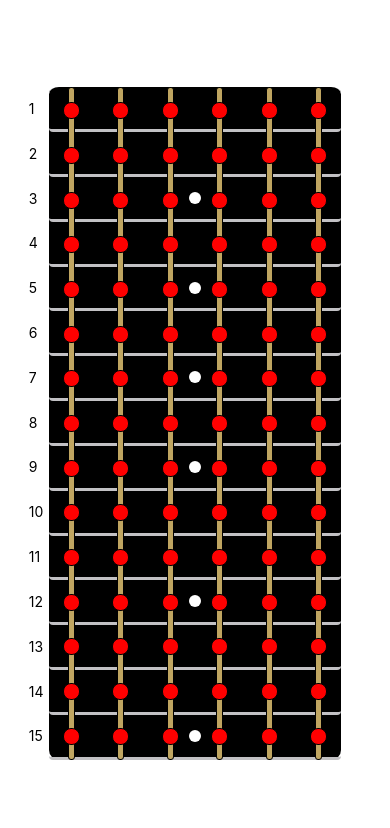
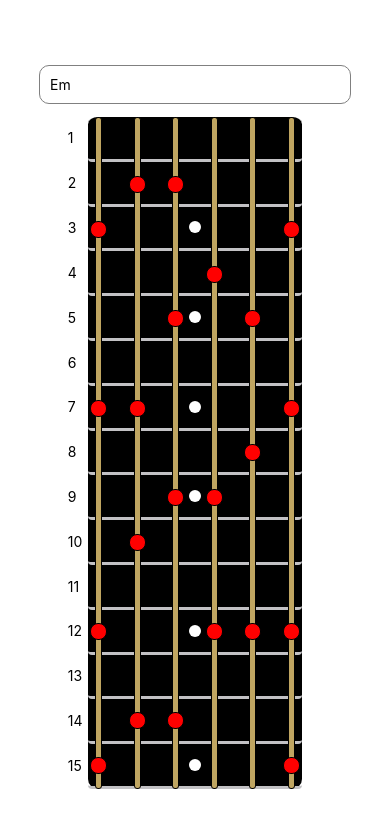
Before and after one commit to jacehalvorson/melody_spark, a React Native app: screen / in a window 390 px wide. Shown: the top 828 px of the page. Built offline with nearby package versions, Linux system fonts and the light colour scheme.

Commit message:
Screen update with chord change

```diff
--- a/App.js
+++ b/App.js
@@ -4,19 +4,22 @@ import { StyleSheet, Text, TextInput, View } from 'react-native';
 import Guitar from './src/components/guitar';
 import { GuitarString } from './src/music';
 import Note from './src/note';
+import NoteMap from './src/noteMap';
 import { getChordNotesFromString } from './src/getChordNotesFromString';
 
 export default function App() {
   const [ chord, setChord ] = React.useState( 'Em' );
+  let highlightedNotes = new NoteMap( );
+  highlightedNotes.update( getChordNotesFromString( chord ) );
 
   return (
     <View style={styles.container}>
-      {/* <TextInput
+      <TextInput
         style={styles.input}
         placeholder='Em'
-        maxLength={2}
-        onChangeText={ ( value ) => setChord( value ) } /> */}
-      <Guitar />
+        maxLength={5}
+        onChangeText={ ( value ) => { setChord( value ); highlightedNotes.reset( ) } } />
+      <Guitar notesDisplayed={highlightedNotes.getNoteMap( )} />
     </View>
   );
 }
@@ -31,9 +34,10 @@ const styles = StyleSheet.create({
 
   input: {
     borderColor: "gray",
-    width: "100%",
+    width: "80%",
     borderWidth: 1,
     borderRadius: 10,
     padding: 10,
+    margin: 10,
   },
 });
--- a/src/components/guitar.tsx
+++ b/src/components/guitar.tsx
@@ -7,7 +7,7 @@ const styles = StyleSheet.create({
       alignItems: 'center',
       justifyContent: 'flex-start',
 
-      width: '75%',
+      width: '55%',
       height: '80%',
       backgroundColor: '#000000',
 
@@ -69,7 +69,7 @@ const styles = StyleSheet.create({
       flexDirection: 'row',
       alignItems: 'center',
       justifyContent: 'space-between',
-      width: '87%',
+      width: '93%',
       height: '100%',
    },
 
@@ -84,15 +84,19 @@ const styles = StyleSheet.create({
    },
 });
 
-function String( ) {
+function String( props: { fretsDisplayed: boolean[] } ) {
    return (
       <>
          <View style={styles.string}>
             {/* Highlighted notes */}
             <View style={styles.noteWrapper}>
-               {[1, 2, 3, 4, 5, 6, 7, 8, 9, 10, 11, 12, 13, 14, 15].map( ( ) => {
+               {[1, 2, 3, 4, 5, 6, 7, 8, 9, 10, 11, 12, 13, 14, 15].map( ( fretIndex ) => {
+                  let additionalStyles = {};
+                  if ( !props.fretsDisplayed[ fretIndex ] ) {
+                     additionalStyles = { backgroundColor: 'transparent', borderColor: 'transparent' };
+                  }
                   return (
-                     <View style={styles.note}></View>
+                     <View style={Object.assign( {}, styles.note, additionalStyles )}></View>
                   );
                })}
             </View>
@@ -122,7 +126,7 @@ function Dot( ) {
    );
 }
 
-export default function Guitar( ) {
+export default function Guitar( props: { notesDisplayed: boolean[][] } ) {
    return (
       <View style={styles.guitar}>
          {/* Fretboard */}
@@ -134,9 +138,9 @@ export default function Guitar( ) {
 
          <View style={styles.stringWrapper}>
             {/* Strings */}
-            {[1, 2, 3, 4, 5, 6].map( ( ) => {
+            {[0, 1, 2, 3, 4, 5].map( ( stringIndex ) => {
                return (
-                  <String />
+                  <String fretsDisplayed={ props.notesDisplayed[ stringIndex ] } />
                )
             })}
 
--- a/src/getChordNotesFromString.ts
+++ b/src/getChordNotesFromString.ts
@@ -1,8 +1,9 @@
-import { Note, NoteSymbol, GuitarString, numSymbols } from './music';
+import { NoteSymbol, GuitarString, numSymbols } from './music';
+import Note from './note';
 
 export function getChordNotesFromString( chord: string ): Note[] {
    if ( chord.length < 1 || chord.length > 5 ) {
-      throw new Error(`Invalid chord: ${chord}`);
+      return [];
    }
 
    let baseNoteSymbol: NoteSymbol;
@@ -47,7 +48,7 @@ export function getChordNotesFromString( chord: string ): Note[] {
          baseNoteSymbol = NoteSymbol.GSharp;
          break;
       default:
-         throw new Error(`Invalid chord: ${chord}`);
+         return [];
    }
 
    // Find the chord scale degrees
@@ -56,17 +57,28 @@ export function getChordNotesFromString( chord: string ): Note[] {
       chordNoteOffsets = [ 1, 5, 8 ];
    }
    else {
-      switch ( chord[1] ) {
+      // Match on the rest of the chord string for chord types
+      switch ( chord.substring( 1 ) ) {
          case 'm':
             // Minor chord ex. 'Am'
             chordNoteOffsets = [ 1, 4, 8 ];
             break;
          case '7':
+         case 'maj7':
             // Dominant 7th chord ex. 'A7'
             chordNoteOffsets = [ 1, 5, 8, 11 ];
             break;
+         case 'm7':
+            // Minor 7th chord ex. 'Am7'
+            chordNoteOffsets = [ 1, 4, 8, 11 ];
+            break;
+         case 'sus':
+         case 'sus4':
+            // Suspended 4th chord ex. 'Asus4'
+            chordNoteOffsets = [ 1, 6, 8 ];
+            break;
          default:
-            throw new Error(`Invalid chord: ${chord}`);
+            return [];
       }
    }
 
--- a/src/noteMap.ts
+++ b/src/noteMap.ts
@@ -1,7 +1,7 @@
 import { GuitarString, maxFretNumber } from "./music";
 import Note from "./note";
 
-export default class noteList {
+export default class NoteMap {
    constructor( public notes: Note[] ) {
       this.noteMap = [];
       this.reset( );
@@ -13,20 +13,40 @@ export default class noteList {
 
    public reset( ) {
       this.noteMap = [];
-      for ( const string in GuitarString ) {
-         this.noteMap[ string ] = [];
-         for ( let fret = 0; fret < maxFretNumber; fret++ ) {
-            this.noteMap[ string ][ fret ] = false;
+      for ( const guitarString in GuitarString ) {
+         if ( isNaN( Number( guitarString ) ) ) {
+            continue;
+         }
+
+         this.noteMap[ guitarString ] = [];
+         for ( let fret = 0; fret <= maxFretNumber; fret++ ) {
+            this.noteMap[ guitarString ][ fret ] = false;
          }
       }
    }
 
    public update( notes: Note[ ] ) {
-      this.reset( );
       for ( const note of notes ) {
          this.noteMap[ note.getString( ) ][ note.getFret( ) ] = true;
       }
    }
 
+   public toString( ): string {
+      let noteMapString = '';
+      for ( const guitarString in GuitarString ) {
+         if ( isNaN( Number( guitarString ) ) ) {
+            continue;
+         }
+
+         noteMapString += `${GuitarString[ guitarString ]}: `;
+         for ( let fret = 0; fret <= maxFretNumber; fret++ ) {
+            noteMapString += this.noteMap[ guitarString ][ fret ] ? 'X' : '-';
+         }
+         noteMapString += '\n';
+      }
+
+      return noteMapString;
+   }
+
    private noteMap: boolean[][];
 }
```
